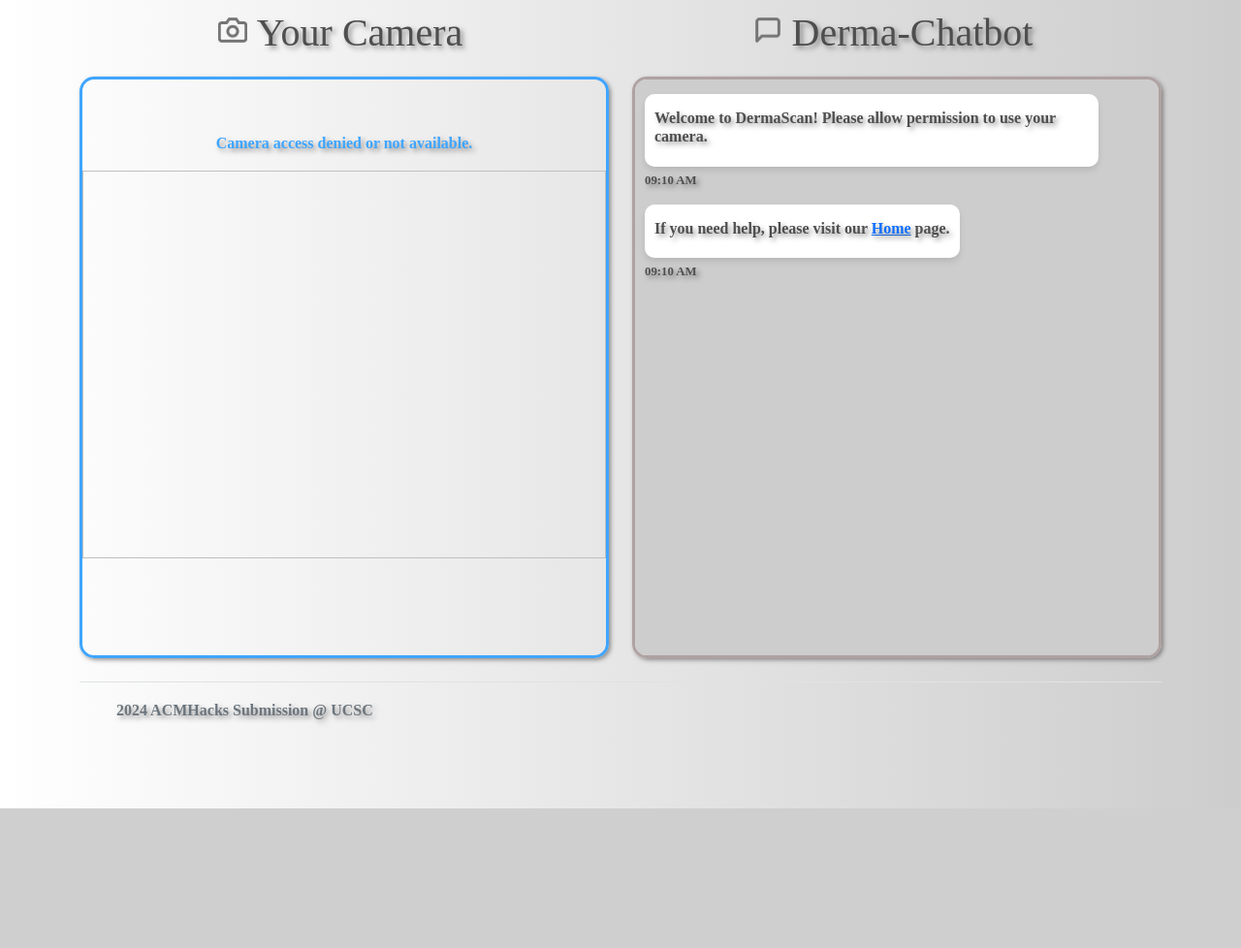
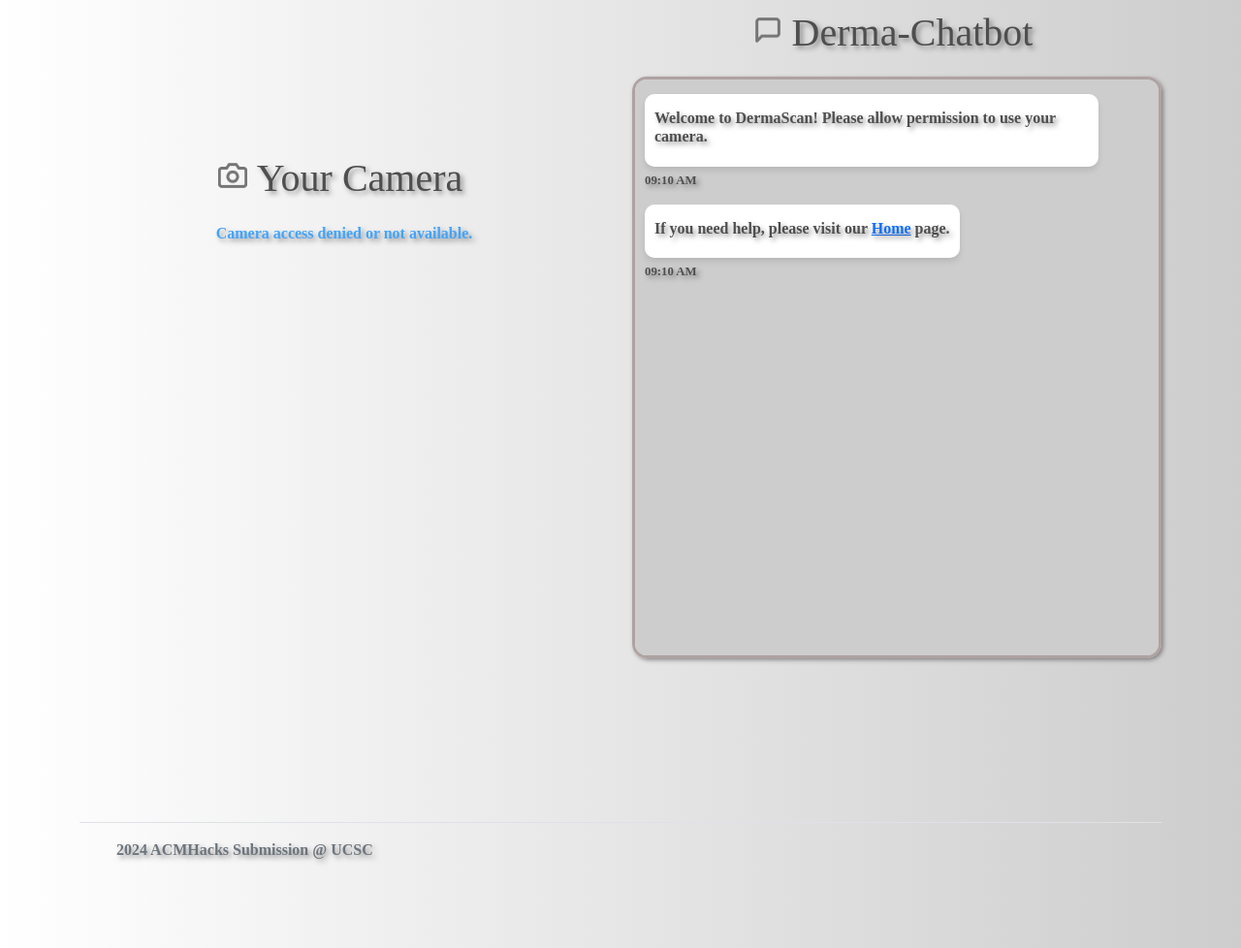
Before and after one commit to tiwariakshat47/DermaScan, a Flask app: page /scan in a window 1280 px wide. Shown: the part 56-1034 px from the top of the page at 97% size. Before the commit the page ends 890 px from the top, so only its background shows below. Run offline with Flask 3, Linux system fonts and the light colour scheme; some web fonts are replaced.

Commit message:
working interface

```diff
--- a/app.py
+++ b/app.py
@@ -76,7 +76,8 @@
                    b'Content-Type: image/jpeg\r\n\r\n' + frame + b'\r\n')
 
 def get_openai_response(predicted_class_name):
-    prompt = f"What can you suggest for treating {predicted_class_name}?"
+    current_confidence = round(last_prediction['confidence'],2) * 100
+    prompt = f"In one or two sentences, suggest ways to treat {predicted_class_name}. Be precise with what products you select. Remain professional and to the point. Ensure the responses are no more than two short sentences. Begin your response with '[<span style='color: red'>{current_confidence}% confident</span>] <span style= 'color: var(--light-blue-secondary)'>{predicted_class_name}</span>: '"
     try:
         response = openai.chat.completions.create(
             model="gpt-4o-mini",
--- a/templates/scan.html
+++ b/templates/scan.html
@@ -10,14 +10,14 @@
       <div class="row">
           <div class="col-md-6 d-flex flex-column align-items-center">
               <div class="d-flex align-items-center">
-                <img src="{{ url_for('static', filename='images/camera.png') }}" alt="Camera" style="width: 30px; height: 30px; margin-right: 10px; align-self: center; margin-top: 25px;">
-                <h1 class="me-2" style="line-height:20px; margin-top: 40px">Your Camera</h1>
+                <img src="{{ url_for('static', filename='images/camera.png') }}" alt="Camera" style="width: 30px; height: 30px; margin-right: 10px; align-self: center; margin-top: 70%;">
+                <h1 class="me-2" style="line-height:0px; margin-top: 75%">Your Camera</h1>
               </div>
-              <div class="camera-window" style="margin-top: 5%; border: 3px solid var(--light-blue); border-radius: 15px; width: 100%; height: 75vh; overflow: hidden; box-shadow: 2px 2px 4px rgba(55, 54, 54, 0.5);">
-                  <div class="upload-section" style="margin-top: 10%">
+              <div class="camera-window" style="margin-top: 5%; border-radius: 15px; width: 100%; height: 75vh; overflow: hidden;">
+                  <div class="upload-section" style="margin-top: 1%">
                     <p id="loadingMessage" style="font-weight: 600;text-align: center; color:var(--light-blue)">Waiting for camera access...</p>
                     <div style="text-align: center;">
-                        <img id="videoFeed" style="width: 100%; height: 400px; object-fit: cover; display: none; margin: auto; display: block; color:red;" autoplay></img>
+                        <img id="videoFeed" style="width: 80%; height: 80%; object-fit: cover; display: none; margin: auto; display: block; color:red; border-radius: 15px;box-shadow: 3px 3px 5px rgba(55, 54, 54, 0.5);" autoplay></img>
                     </div>
                 </div>
               </div>
@@ -45,11 +45,6 @@
         const loadingMessage = document.getElementById('loadingMessage');
         const messagesContainer = document.getElementById('messages');
 
-        let curr_acne = []
-
-        let count = 0
-
-        // Request camera access
         navigator.mediaDevices.getUserMedia({ video: true })
             .then(function (stream) {
                 loadingMessage.textContent = "Camera access granted, loading video...";
@@ -104,30 +99,33 @@
                 }, 100);
             }
 
+        let curr_acne = null;
+        let confidenceThreshold = 0.70;
+        let count = 0;
+
         function getResponse() {
             fetch('/get_prediction')
                 .then(response => response.json())
                 .then(data => {
-                        const lastPrediction = data.last_prediction
-
-                        if (JSON.stringify(curr_acne) !== JSON.stringify(lastPrediction)) {
-                            fetchAdvice()
-                            curr_acne = lastPrediction
+                    const lastPrediction = data.last_prediction;
+                        if (lastPrediction.confidence > confidenceThreshold) {
+                            if (curr_acne == null) {
+                                fetchAdvice(lastPrediction.class);
+                                curr_acne = lastPrediction.class;
+                            }
+                            else if (curr_acne !== lastPrediction.class) {
+                                fetchAdvice(lastPrediction.class);
+                                curr_acne = lastPrediction.class;
                             }
                              else {
                                 count += 1;
                             }
-
-                        if (count === 3) {
-                            addMessage("I'm not recognizing any acne, either try better lighting or maybe your skin is already clear!");
-                            count = 0;
+                    }
+                })
+                .catch(err => console.error('Error fetching last prediction', err));
         }
 
-                    })
-                    .catch(err => console.error('Error fetching last prediction', err))
-            }
-
-            function fetchAdvice() {
+        function fetchAdvice(acneClass) {
             fetch('/get_advice')
                 .then(response => response.json())
                 .then(data => {
@@ -138,11 +136,8 @@
                 .catch(err => console.error('Error fetching advice:', err));
         }
 
-
         setInterval(getResponse, 5000);
 
-
-        // Example messages
         setTimeout(() => addMessage("Welcome to DermaScan! Please allow permission to use your camera."), 1000);
         setTimeout(() => addMessage("If you need help, please visit our <a href='/'>Home</a> page."), 3000);
 
```
Lines whose indentation alone changed are shown as unchanged.
